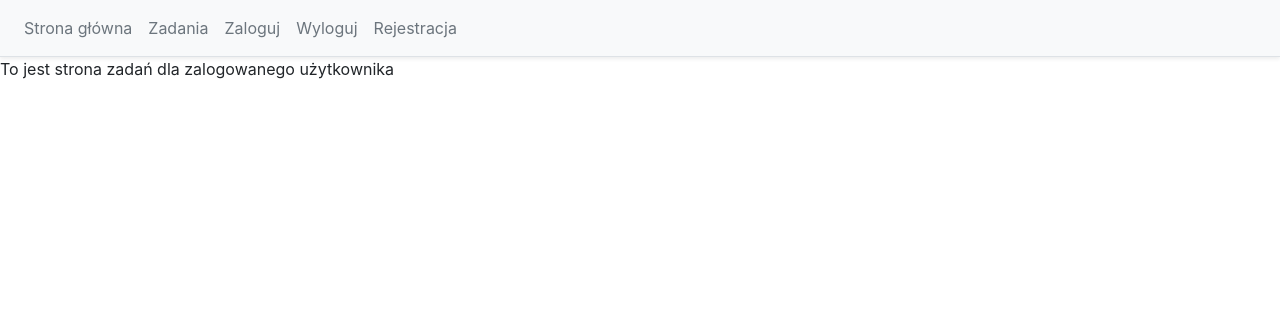
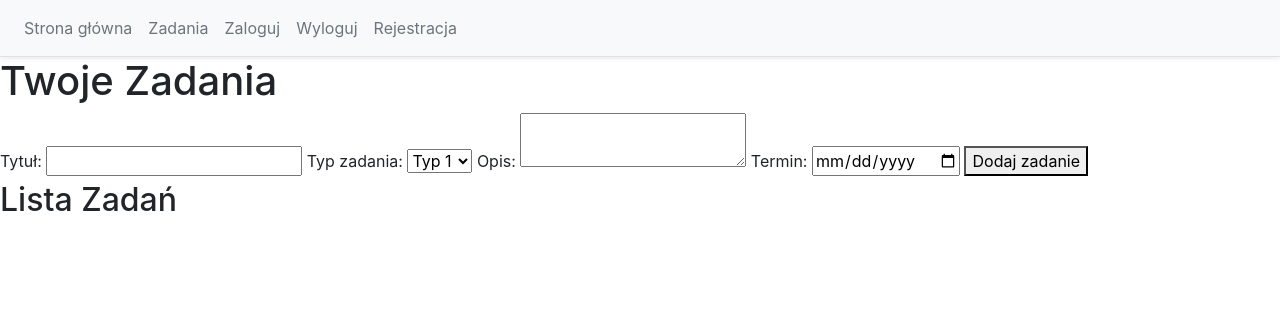
Before and after one commit to SBanczyk/time_scheduling, a Flask app: page /tasks in a window 1280 px wide. Shown: the top 317 px of the page. Run offline with Flask 3, Linux system fonts and the light colour scheme; parts of the project's set-up code (start-up, migrations or seed data) failed here and were passed over.

Commit message:
Tasks (#6)
* Update views.py

* Update tasks.html

---------

Co-authored-by: jakubdlugosz <kubakat12@gmail.com>

```diff
--- a/website/templates/tasks.html
+++ b/website/templates/tasks.html
@@ -1,4 +1,42 @@
 {% extends "base.html" %}
+
 {% block body %}
-<p>To jest strona zadań dla zalogowanego użytkownika</p>
+<h1>Twoje Zadania</h1>
+
+<!-- Formularz do dodawania zadania -->
+<form method="POST" action="{{ url_for('views.tasks') }}">
+    <label for="title">Tytuł:</label>
+    <input type="text" name="title" id="title" required>
+
+    <label for="task_type">Typ zadania:</label>
+    <select name="task_type" id="task_type" required>
+        <option value="1">Typ 1</option>
+        <option value="2">Typ 2</option>
+        <option value="3">Typ 3</option>
+    </select>
+
+    <label for="description">Opis:</label>
+    <textarea name="description" id="description"></textarea>
+
+    <label for="due_date">Termin:</label>
+    <input type="date" name="due_date" id="due_date">
+
+    <button type="submit">Dodaj zadanie</button>
+</form>
+
+<!-- Wyświetlanie listy zadań -->
+<h2>Lista Zadań</h2>
+<ul>
+    {% for task in tasks %}
+    <li>
+        <strong>{{ task[1] }}</strong> - {{ task[2] }} - Termin: {{ task[3] }} - Status: {{ task[4] }}
+
+        <!-- Formularz do usuwania zadania -->
+        <form method="POST" action="{{ url_for('views.delete_task_view', task_id=task[0]) }}" style="display:inline;">
+            <button type="submit">Usuń</button>
+        </form>
+    </li>
+    {% endfor %}
+</ul>
+
 {% endblock %}
--- a/website/views.py
+++ b/website/views.py
@@ -1,14 +1,29 @@
-from flask import Blueprint, render_template
-
+from flask import Blueprint, render_template, request, redirect, url_for
+from .models import create_task, delete_task  # Dodajemy delete_task do importu
 
 views = Blueprint('views', __name__)
 
+# Widok do wyświetlania i dodawania zadań
+@views.route('/tasks', methods=['GET', 'POST'])
+def tasks():
+    if request.method == 'POST':
+        # Pobieranie danych z formularza
+        title = request.form['title']
+        description = request.form['description']
+        task_type = request.form['task_type']
+        due_date = request.form['due_date']
 
-@views.route('/')
-def home():
-    return render_template("home.html")
+        # Dodanie nowego zadania do bazy danych
+        create_task(title, description, task_type, due_date)
 
+        # Po dodaniu zadania, przekierowujemy na stronę 'tasks'
+        return redirect(url_for('views.tasks'))
 
-@views.route('/tasks')
-def tasks():
+    # Jeśli metoda GET, renderujemy formularz
     return render_template("tasks.html")
+
+# Widok do usuwania zadania
+@views.route('/delete_task/<int:task_id>', methods=['POST'])
+def delete_task_view(task_id):
+    delete_task(task_id)  # Usuwamy zadanie na podstawie ID
+    return redirect(url_for('views.tasks'))
```
